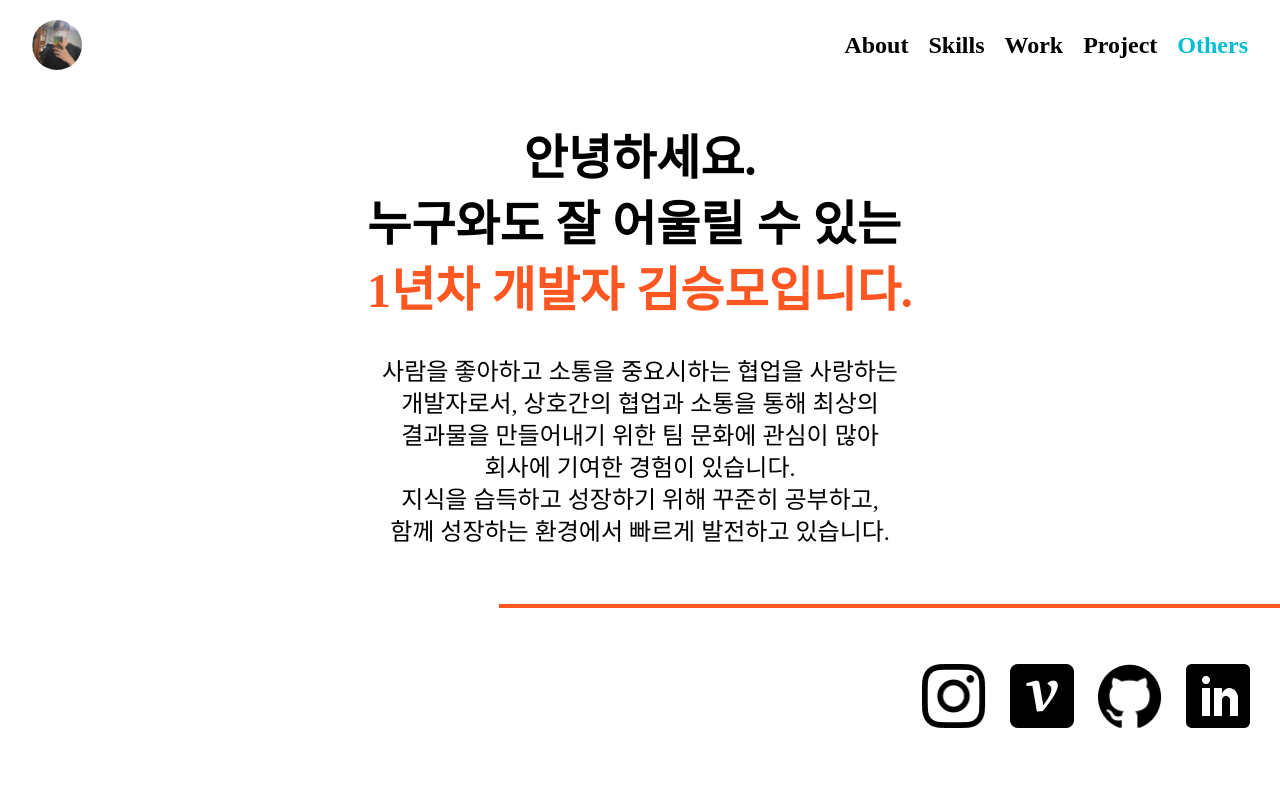
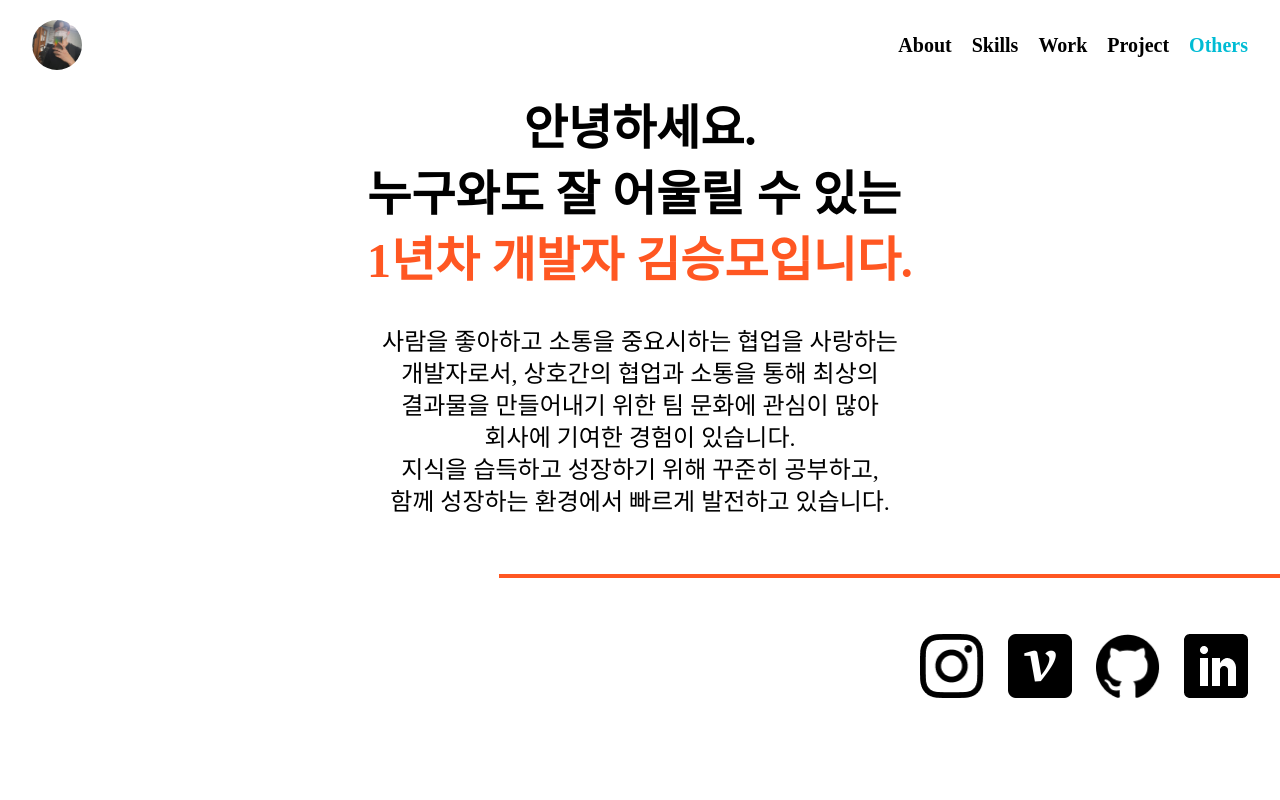
Before and after one commit to endmoseung/moseung-portfolio, a Next.js app: page / in a window 1280 px wide. Shown: the top 800 px of the page. Built offline with nearby package versions, Linux system fonts and the light colour scheme.

Commit message:
fix: 잔 스타일링 수정

```diff
--- a/src/Components/Header/Header.tsx
+++ b/src/Components/Header/Header.tsx
@@ -3,7 +3,7 @@
 import Image from 'next/image'
 import React from 'react'
 import Moseung from '/public/assets/Images/moseung.jpeg'
-import { TABS, TabsOriginType } from '@/utils/Constant/Constant'
+import Tab from './Tab/Tab'
 
 interface HeaderProps {
   currentScroll: string
@@ -11,16 +11,6 @@ interface HeaderProps {
 }
 
 const Header = ({ currentScroll, isHeaderShadow }: HeaderProps) => {
-  const handleClickHeader = (tabs: TabsOriginType) => {
-    setTimeout(
-      () =>
-        document
-          .querySelector(`#${tabs === 'About' ? 'layout' : tabs}`)
-          ?.scrollIntoView({ behavior: 'smooth' }),
-      0
-    )
-  }
-
   return (
     <header
       style={{
@@ -39,19 +29,7 @@ const Header = ({ currentScroll, isHeaderShadow }: HeaderProps) => {
         alt="Writers logo"
         onClick={() => window.scrollTo({ behavior: 'smooth', top: 0 })}
       />
-      <div className=" flex gap-5">
-        {TABS.map((tab, index: number) => (
-          <p
-            className={`${
-              currentScroll === tab.title ? 'text-sub' : ''
-            } cursor-pointer text-2xl font-bold transition-all hover:text-sub mobile:text-xl`}
-            key={index}
-            onClick={() => handleClickHeader(tab.title)}
-          >
-            {tab.title}
-          </p>
-        ))}
-      </div>
+      <Tab currentScroll={currentScroll} />
     </header>
   )
 }
--- /dev/null
+++ b/src/Components/Header/Tab/Hamburger.tsx
@@ -0,0 +1,8 @@
+import React from 'react'
+import Tab from './Tab'
+
+const Hamburger = () => {
+  return <div>{/* <Tab /> */}</div>
+}
+
+export default Hamburger
--- /dev/null
+++ b/src/Components/Header/Tab/Tab.tsx
@@ -0,0 +1,31 @@
+import React from 'react'
+import { TABS, TabsOriginType } from '@/utils/Constant/Constant'
+
+interface TabProps {
+  currentScroll: string
+}
+
+const Tab = ({ currentScroll }: TabProps) => {
+  const handleClickHeader = (tabs: TabsOriginType) => {
+    document
+      .querySelector(`#${tabs === 'About' ? 'layout' : tabs}`)
+      ?.scrollIntoView({ behavior: 'smooth' })
+  }
+  return (
+    <div className=" flex flex-row gap-5 mobile:flex-col">
+      {TABS.map((tab, index: number) => (
+        <p
+          className={`${
+            currentScroll === tab.title ? 'text-sub' : ''
+          } cursor-pointer text-xl font-bold transition-all hover:text-sub mobile:text-lg`}
+          key={index}
+          onClick={() => handleClickHeader(tab.title)}
+        >
+          {tab.title}
+        </p>
+      ))}
+    </div>
+  )
+}
+
+export default Tab
--- a/src/app/page.tsx
+++ b/src/app/page.tsx
@@ -12,6 +12,8 @@ import useIsDocument from '@/utils/Hooks/useIsDocument'
 import { useScroll } from '@/utils/Hooks/useScroll'
 import { useRef, useState } from 'react'
 import Others from '@/Components/Sections/Others'
+import Link from 'next/link'
+import { useRouter } from 'next/router'
 
 export default function Home() {
   const [currentScroll, setCurrentScroll] = useState<string>('About')
@@ -20,7 +22,7 @@ export default function Home() {
   const mainRef = useRef(null)
 
   const handleScroll = (): void => {
-    if (window.scrollY >= 100) {
+    if (window.scrollY >= 400) {
       setIsHeaderShadow(true)
     } else if (window.scrollY < 100) {
       setIsHeaderShadow(false)
@@ -35,7 +37,7 @@ export default function Home() {
     <main
       ref={mainRef}
       // onScroll={handleScroll}
-      className="flex min-h-screen flex-col items-center justify-center p-[30px] mobile:p-[20px]"
+      className="flex min-h-screen flex-col items-center justify-center px-8 mobile:p-5"
     >
       <Header currentScroll={currentScroll} isHeaderShadow={isHeaderShadow} />
       <About setCurrentScroll={setCurrentScroll} />
```
